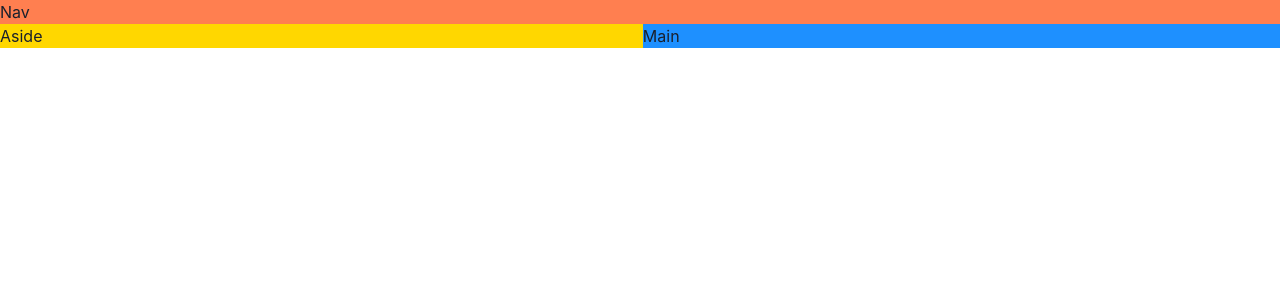
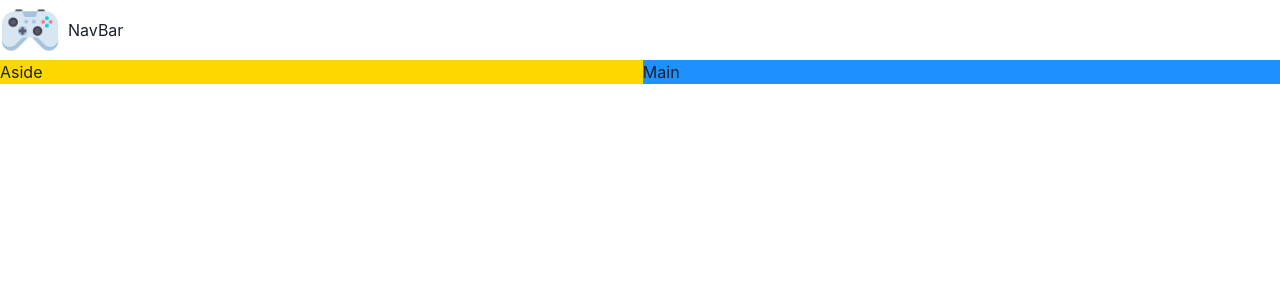
Before and after one commit to Nischit17/RAWR, a React (Vite) app: page / in a window 1280 px wide. Shown: the top 300 px of the page. Built offline with nearby package versions, Linux system fonts and the light colour scheme.

Commit message:
Build A NavBar

```diff
--- a/src/App.tsx
+++ b/src/App.tsx
@@ -1,5 +1,5 @@
 import { Grid, GridItem, Show } from "@chakra-ui/react"
-
+import NavBar from "./Components/NavBar"
 
 function App() {
 
@@ -8,7 +8,9 @@
       base: `"nav" "main"`,
       lg: `"nav nav" "aside main"`
     }}>
-      <GridItem area='nav' bg='coral' >Nav</GridItem>
+      <GridItem area='nav'>
+      <NavBar/>
+      </GridItem>
       <Show above="lg"><GridItem area='aside' bg='gold' >Aside</GridItem></Show>
       <GridItem area='main' bg='dodgerblue' >Main</GridItem>
     </Grid>
--- /dev/null
+++ b/src/Components/NavBar.tsx
@@ -0,0 +1,13 @@
+import { HStack, Image, Text } from '@chakra-ui/react'
+import Game_icon from  ".././assets/game-controller.png"
+
+const NavBar = () => {
+  return (
+    <HStack>
+        <Image boxSize="60px" alt='navbar_img' src={Game_icon} />
+        <Text>NavBar</Text>
+    </HStack>
+  )
+}
+
+export default NavBar
```
Also changed, not shown: src/assets/game-controller.png (added).
